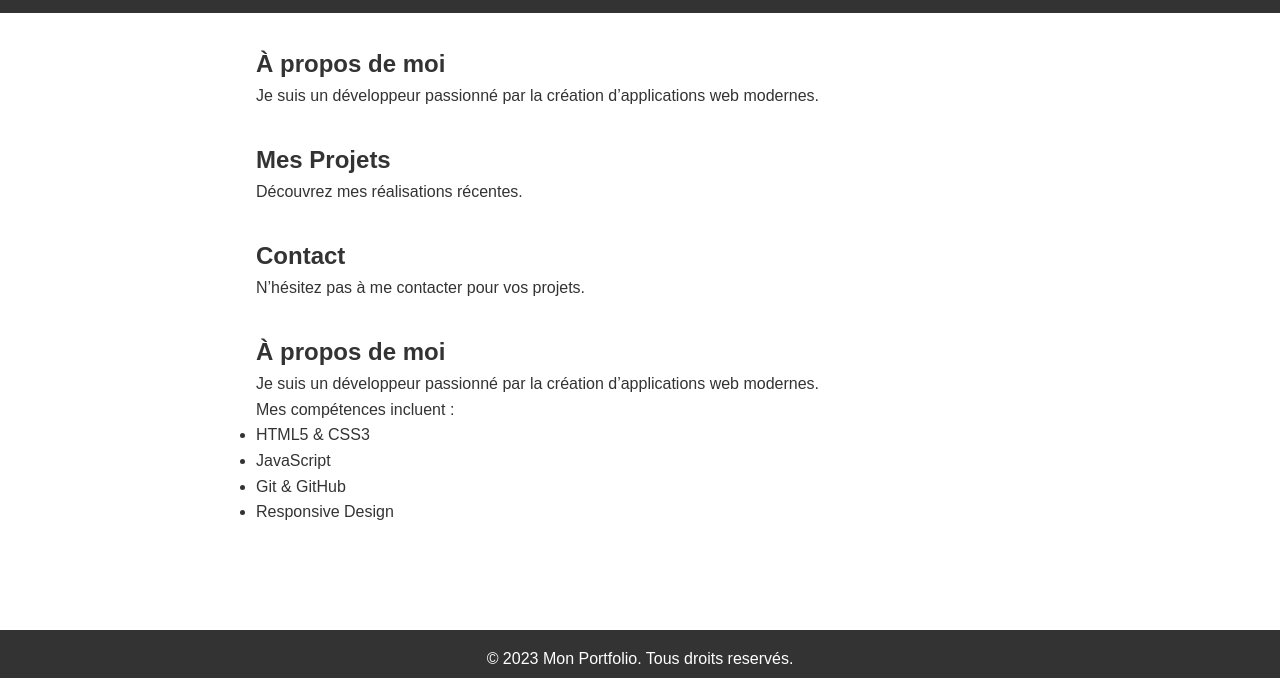
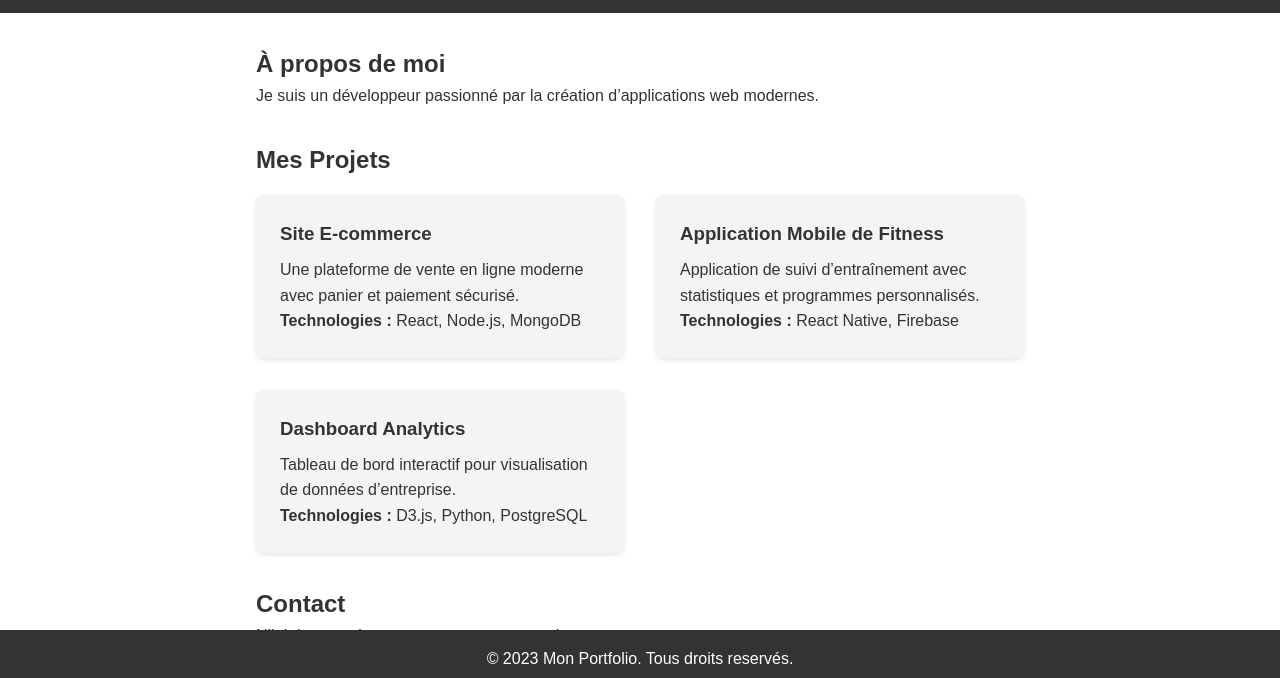
Before and after one commit to Oumar98-cheikhou/mon-portfolio, a plain HTML site: page index.html in a window 1280 px wide. Shown: the part 112-790 px from the top of the page. Drawn offline with Linux system fonts and the light colour scheme.

Commit message:
index.html, styles.css

```diff
--- a/index.html
+++ b/index.html
@@ -23,10 +23,29 @@
             <p>Je suis un développeur passionné par la création
             d’applications web modernes.</p>
         </section>
-            <section id="projects">
-            <h2>Mes Projets</h2>
-            <p>Découvrez mes réalisations récentes.</p>
-        </section>
+        <section id="projects">
+                <h2>Mes Projets</h2>
+                <div class="projects-grid">
+                <article class="project-card">
+                <h3>Site E-commerce</h3>
+                <p>Une plateforme de vente en ligne moderne avec panier
+                et paiement sécurisé.</p>
+                <p><strong>Technologies :</strong> React, Node.js, MongoDB</p>
+                </article>
+                <article class="project-card">
+                <h3>Application Mobile de Fitness</h3>
+                <p>Application de suivi d’entraînement avec statistiques
+                et programmes personnalisés.</p>
+                <p><strong>Technologies :</strong> React Native, Firebase</p>
+                </article>
+                <article class="project-card">
+                <h3>Dashboard Analytics</h3>
+                <p>Tableau de bord interactif pour visualisation
+                de données d’entreprise.</p>
+                <p><strong>Technologies :</strong> D3.js, Python, PostgreSQL</p>
+                </article>
+                </div>
+            </section>
             <section id="contact">
             <h2>Contact</h2>
             <p>N’hésitez pas à me contacter pour vos projets.</p>
--- a/styles.css
+++ b/styles.css
@@ -48,3 +48,25 @@ position: fixed;
 bottom: 0;
 width: 100%;
 }
+/* Styles pour la grille de projets */
+.projects-grid {
+display: grid;
+grid-template-columns: repeat(auto-fit, minmax(300px, 1fr));
+gap: 2rem;
+margin-top: 1rem;
+}
+.project-card {
+background-color: #f4f4f4;
+padding: 1.5rem;
+border-radius: 8px;
+box-shadow: 0 2px 5px rgba(0,0,0,0.1);
+transition: transform 0.3s ease;
+}
+.project-card:hover {
+transform: translateY(-5px);
+box-shadow: 0 5px 15px rgba(0,0,0,0.2);
+}
+.project-card h3 {
+color: #333;
+margin-bottom: 0.5rem;
+}
```
